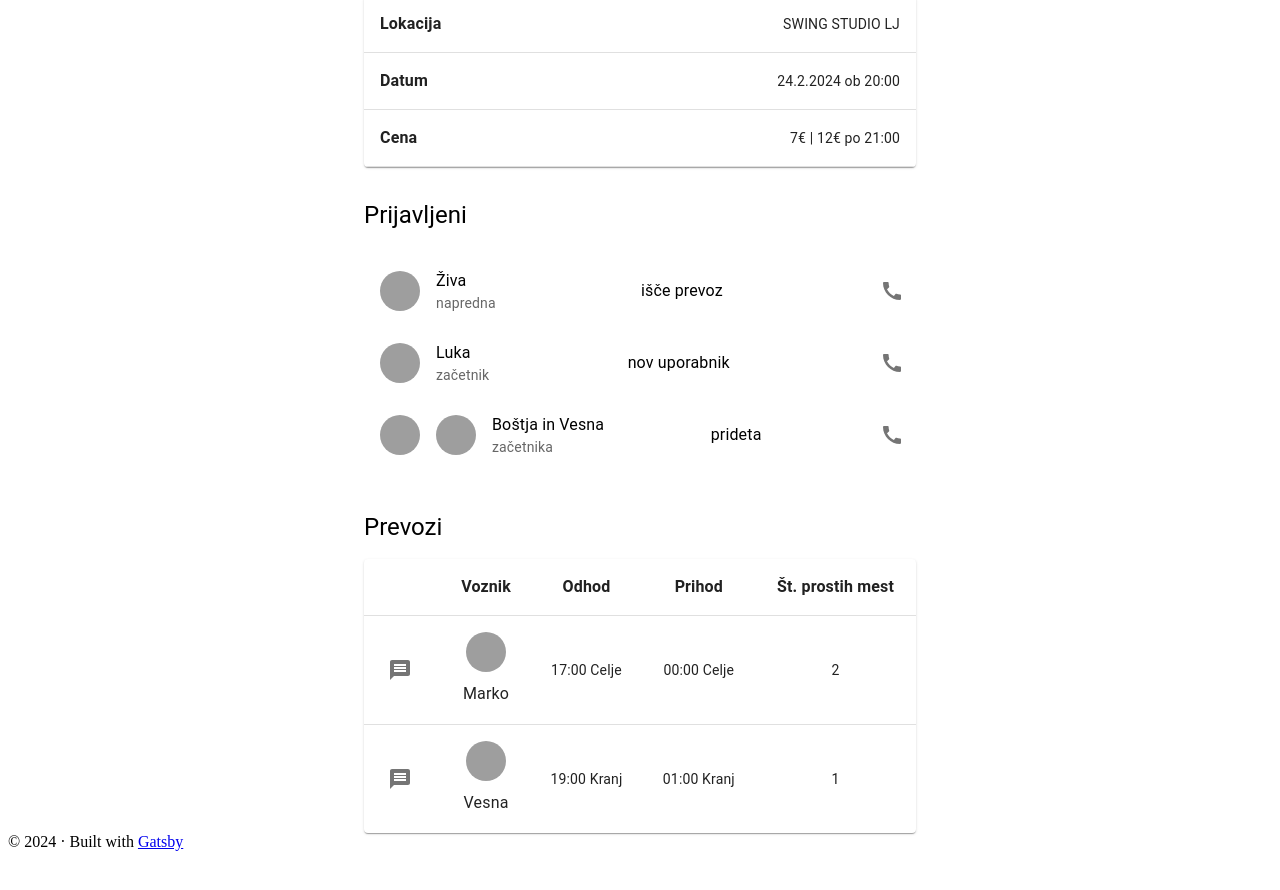
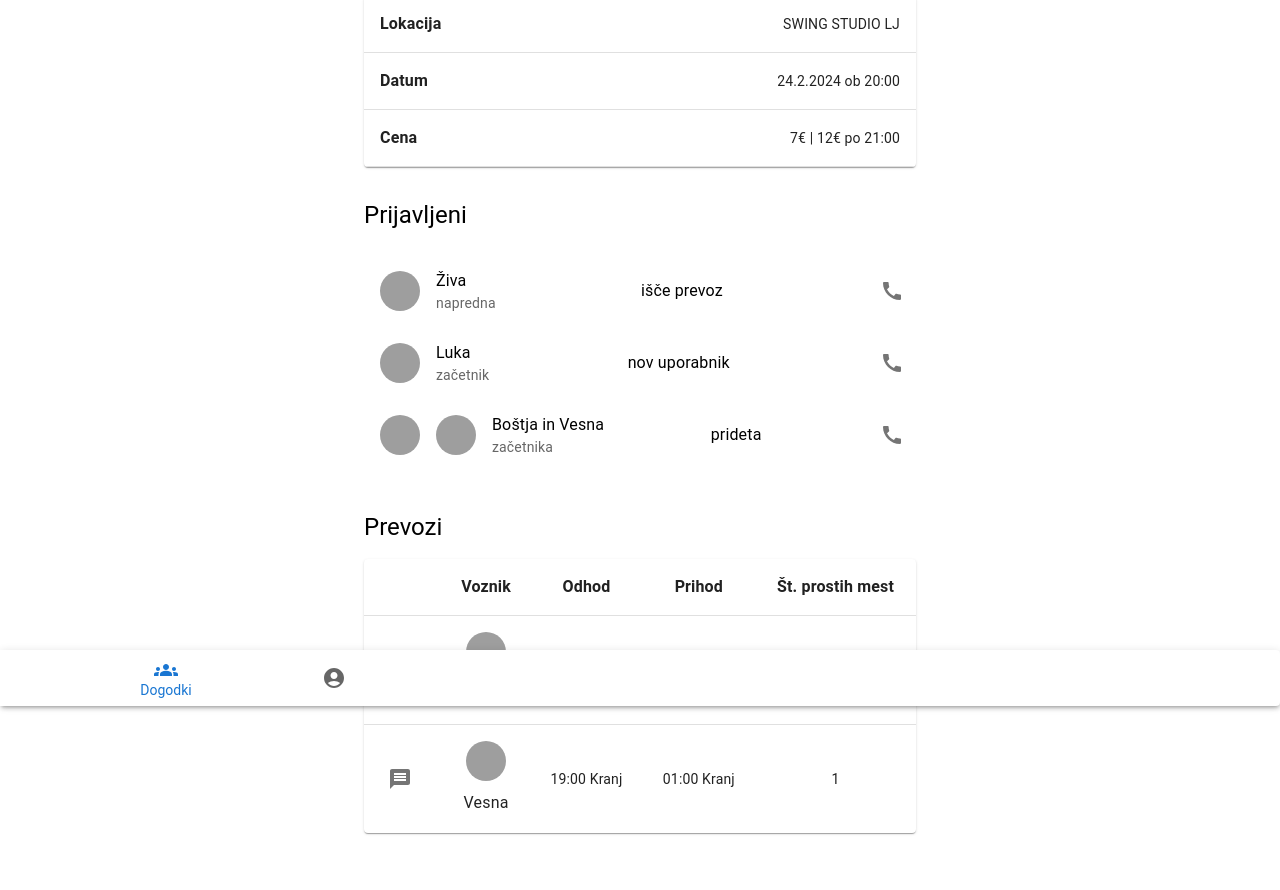
Before and after one commit to hktari/vintage-swing-poc, a Gatsby site: page / in a window 1280 px wide. Shown: the part 94-984 px from the top of the page. Before the commit the page ends 953 px from the top, so only its background shows below. Built offline with nearby package versions, Linux system fonts and the light colour scheme; Gatsby itself is replaced by a stand-in of ours; grey boxes are pictures that could not be loaded.

Commit message:
add bottom navigation

```diff
--- a/src/components/Header.jsx
+++ b/src/components/Header.jsx
@@ -1,6 +1,8 @@
 import * as React from "react"
 import { Link } from "gatsby"
 
-const Header = ({ siteTitle }) => <header></header>
+const Header = ({ siteTitle }) => <header>
+
+</header>
 
 export default Header
--- a/src/components/Layout.jsx
+++ b/src/components/Layout.jsx
@@ -5,13 +5,23 @@
  * See: https://www.gatsbyjs.com/docs/how-to/querying-data/use-static-query/
  */
 
-import * as React from "react"
 import { useStaticQuery, graphql } from "gatsby"
 
 // TODO:
 // import "../material.scss"
 
 import Header from "./Header"
+import {
+  BottomNavigation,
+  BottomNavigationAction,
+  Box,
+  Paper,
+} from "@mui/material"
+import React, { useEffect, useState } from "react"
+
+import AccountCircleIcon from "@mui/icons-material/AccountCircle"
+
+import GroupsIcon from "@mui/icons-material/Groups"
 
 const Layout = ({ children }) => {
   const data = useStaticQuery(graphql`
@@ -24,29 +34,37 @@ const Layout = ({ children }) => {
     }
   `)
 
+  const [selectedTab, setSelectedTab] = useState(0)
+  const handleChange = (event, newValue) => {
+    setSelectedTab(newValue)
+  }
+
+  useEffect(() => {
+    ref.current.ownerDocument.body.scrollTop = 0
+    // setMessages(refreshMessages())
+  }, [selectedTab])
+
+  const ref = React.useRef(null)
+
   return (
-    <>
+    <Box sx={{ pb: 7 }} ref={ref}>
+      {" "}
       <Header siteTitle={data.site.siteMetadata?.title || `Title`} />
-      <div
-        style={{
-          margin: `0 auto`,
-          maxWidth: `var(--size-content)`,
-          padding: `var(--size-gutter)`,
-        }}
+      <main>{children}</main>
+      <Paper
+        sx={{ position: "fixed", bottom: 0, left: 0, right: 0 }}
+        elevation={3}
       >
-        <main>{children}</main>
-        <footer
-          style={{
-            marginTop: `var(--space-5)`,
-            fontSize: `var(--font-sm)`,
-          }}
+        <BottomNavigation
+          sx={{ width: 500 }}
+          value={selectedTab}
+          onChange={handleChange}
         >
-          © {new Date().getFullYear()} &middot; Built with
-          {` `}
-          <a href="https://www.gatsbyjs.com">Gatsby</a>
-        </footer>
-      </div>
-    </>
+          <BottomNavigationAction label="Dogodki" icon={<GroupsIcon />} />
+          <BottomNavigationAction label="Račun" icon={<AccountCircleIcon />} />
+        </BottomNavigation>
+      </Paper>
+    </Box>
   )
 }
 
```
Also changed, not shown: TODO.md (+6 -4 lines).
